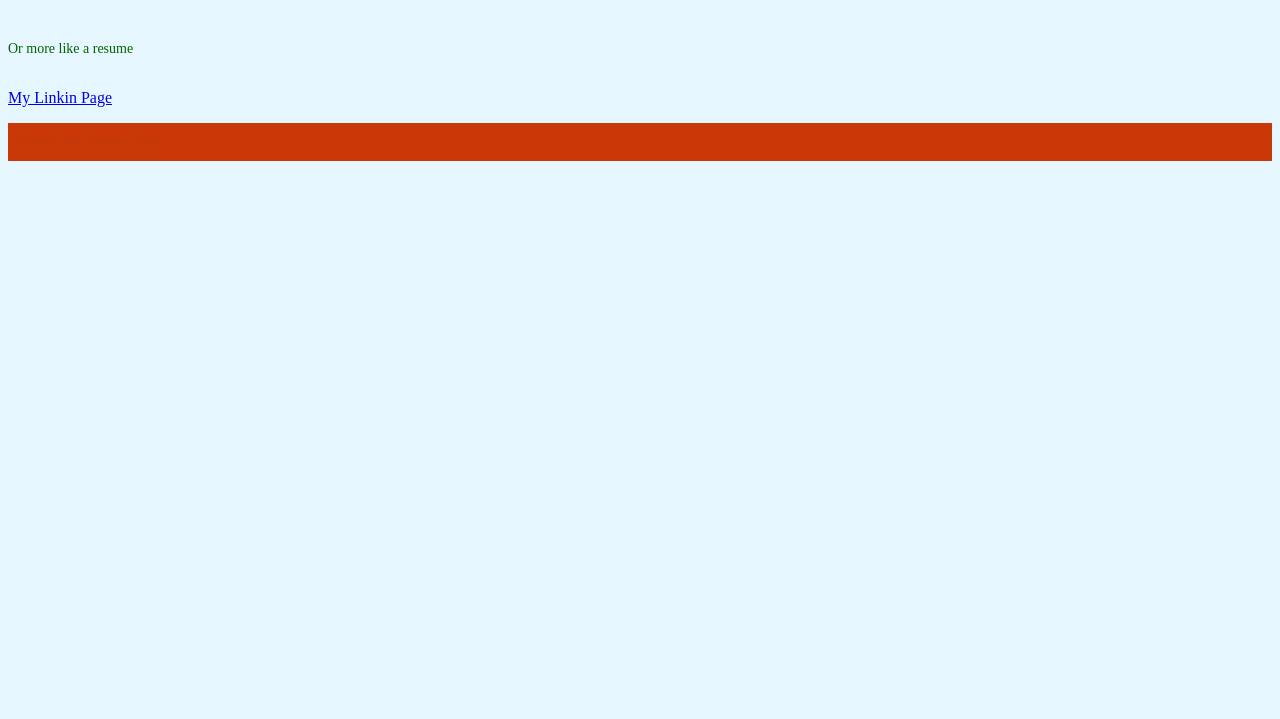
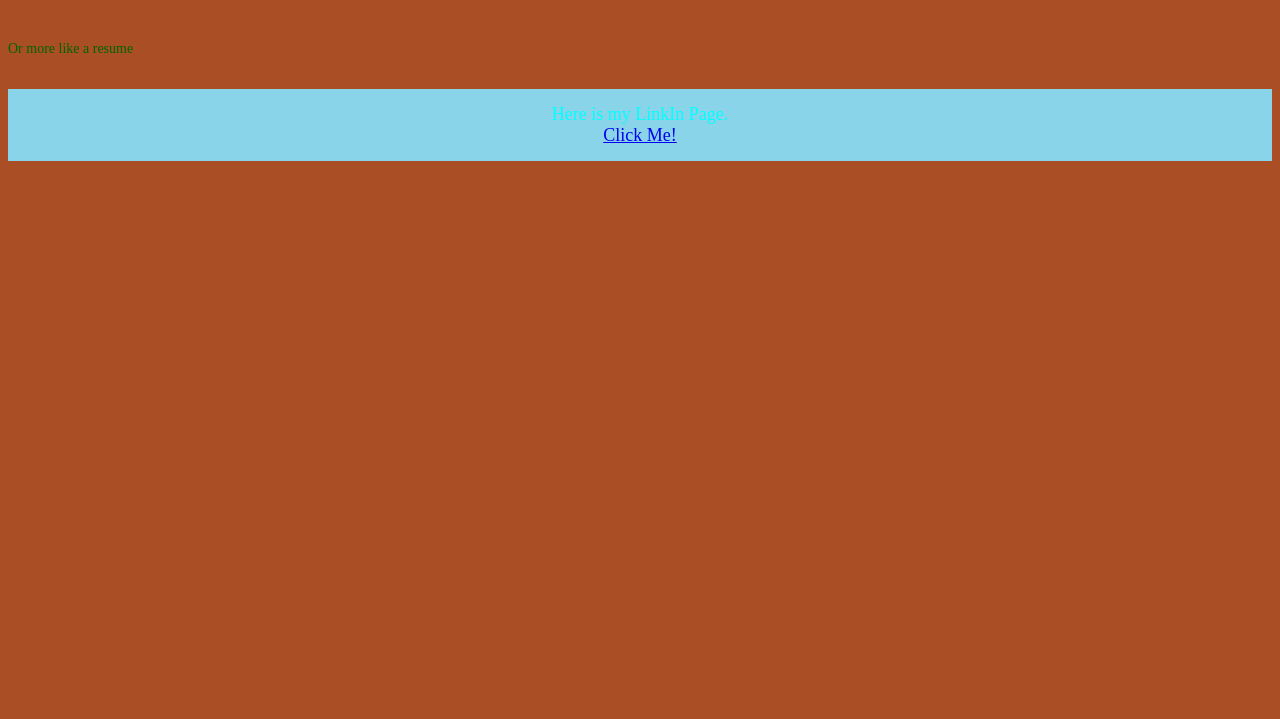
Before and after one commit to ShangyuLi-20929/shangyu_li.github.io, a plain HTML site: page index.html in a window 1280 px wide. Shown: the part 81-800 px from the top of the page. Drawn offline with Linux system fonts and the light colour scheme.

Commit message:
Update index.html

```diff
--- a/index.html
+++ b/index.html
@@ -9,16 +9,18 @@
       .subtitle { font-size: 24px; color: gray; }
       .note { font-size: 14px; color: darkgreen; }
       body {
-        background-color: #e6f7ff; /* light blue page background */
+        background-color: #a94e25; /* light blue page background */
       }
       .highlight {
         background-color: yellow;
         padding: 5px;
       }
       .footer {
-        background-color: #cb3807;
-        color: rgba(114, 71, 71, 0.121);
-        padding: 10px;
+        background-color: #89d4e9;
+        color: #00ffff; /* cyan text */
+        padding: 15px;
+        text-align: center;
+        font-size: 18px;
       }
     </style>
   </head>
@@ -26,7 +28,10 @@
     <h1 class="title">Shangyu Li Portfoilo Page</h1>
     <br>
     <p class="note">Or more like a resume</p><br>
-    <a href="https://www.linkedin.com/feed/">My Linkin Page</a></a></p>
-    <div class="footer">This is the footer area.</div>
+    <div class="footer">
+      Here is my LinkIn Page.
+      <br>
+      <a href="https://www.linkedin.com/feed/" target="_blank">Click Me!</a>
+    </div>
   </body>
 </html>
```
